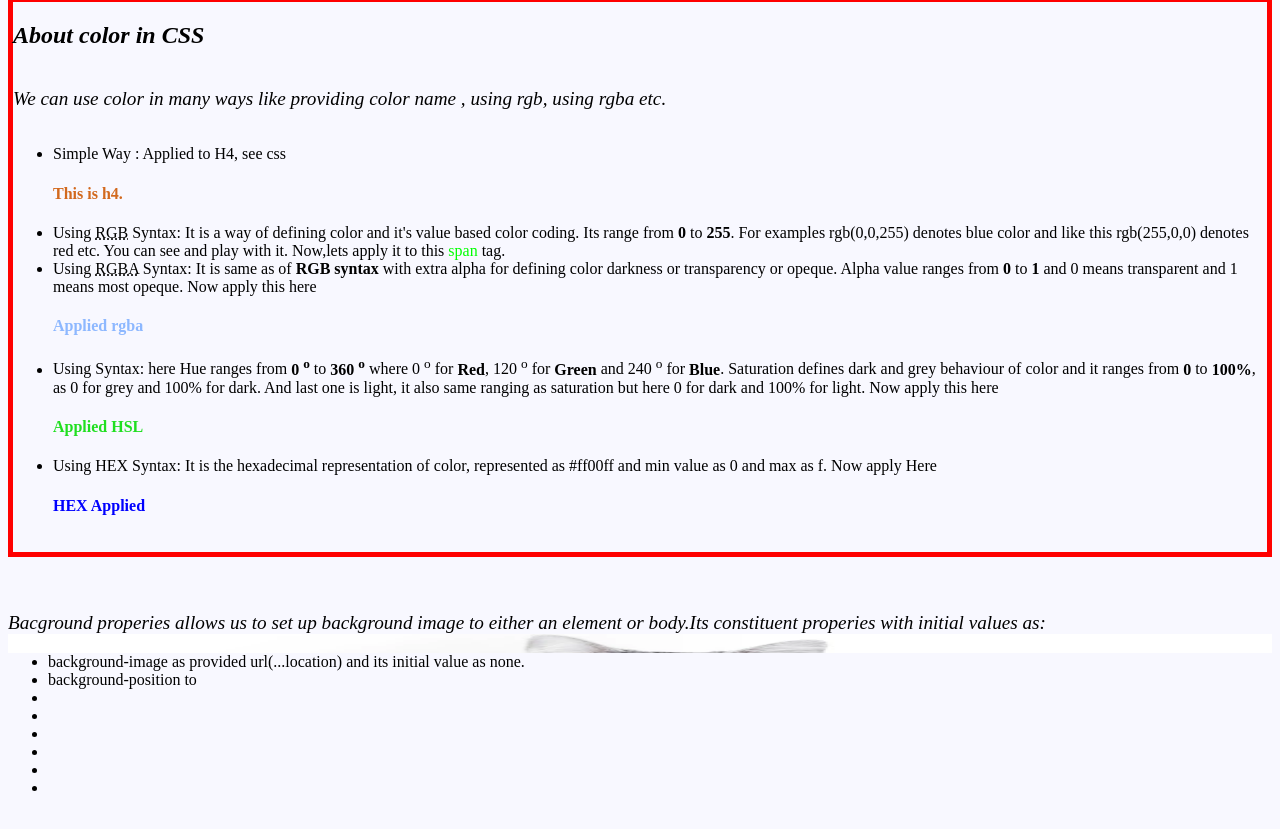
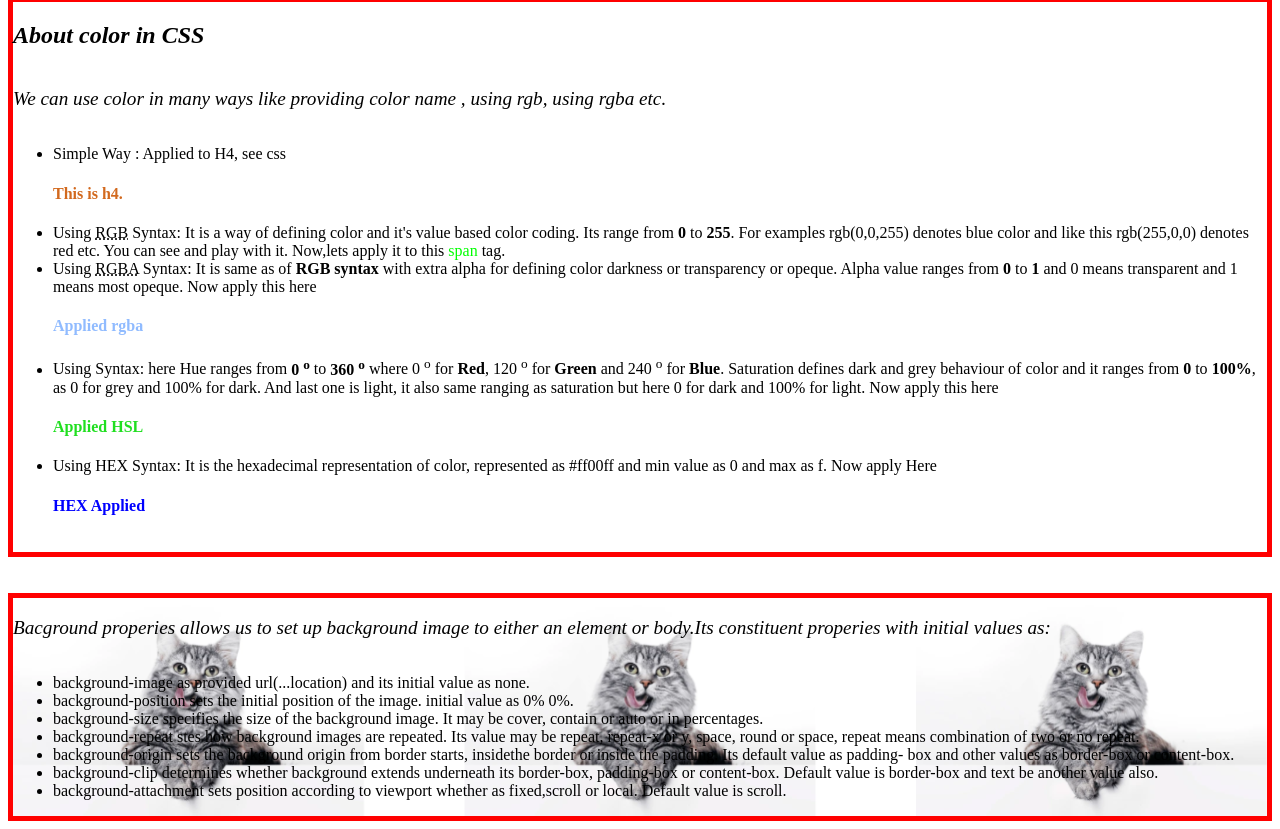
Before and after one commit to AbhiVikrant/-30daysMERN_CSS_SecondDay, a plain HTML site: page index.htm in a window 1280 px wide. Shown: the part 953-1782 px from the top of the page. Drawn offline with Linux system fonts and the light colour scheme.

Commit message:
Added more info about background

```diff
--- a/index.css
+++ b/index.css
@@ -1,6 +1,7 @@
 /* Universal Selectors */
 *{
-      background-color: ghostwhite;
+      font-family: 'Times New Roman', Times, serif;
+      font-style: normal;
 }
 /* Id Selectors */
 .css_types{
@@ -44,7 +45,13 @@
 .cat{
       /* background-color: wheat; */
       background-image: url(images/cat.png);
-      background-size:100% 100%;
-      background-repeat:repeat;
-      background-clip: padding-box;
+      /* background-size:100% 100%; */
+      background-repeat:space;
+      /* background-clip: padding-box; */
+      /* background-size: 30%; */
+      background-size: contain;
+      background-position: center;
+      background-origin:padding-box;
+      background-clip: content-box;
+      background-attachment: scroll;
 }
--- a/index.htm
+++ b/index.htm
@@ -119,7 +119,7 @@
     </section>
     <br />
     <br />
-    <section id="background" class="cat">
+    <section id="background" class="cat css_types">
       <p>
         Bacground properies allows us to set up background image to either an
         element or body.Its constituent properies with initial values as:
@@ -129,13 +129,33 @@
           background-image as provided url(...location) and its initial value as
           none.
         </li>
-        <li>background-position to</li>
-        <li></li>
-        <li></li>
-        <li></li>
-        <li></li>
-        <li></li>
-        <li></li>
+        <li>
+          background-position sets the initial position of the image. initial
+          value as 0% 0%.
+        </li>
+        <li>
+          background-size specifies the size of the background image. It may be
+          cover, contain or auto or in percentages.
+        </li>
+        <li>
+          background-repeat stes how background images are repeated. Its value
+          may be repeat, repeat-x or y, space, round or space, repeat means
+          combination of two or no repeat.
+        </li>
+        <li>
+          background-origin sets the background origin from border starts,
+          insidethe border or inside the padding. Its default value as padding-
+          box and other values as border-box or content-box.
+        </li>
+        <li>
+          background-clip determines whether background extends underneath its
+          border-box, padding-box or content-box. Default value is border-box
+          and text be another value also.
+        </li>
+        <li>
+          background-attachment sets position according to viewport whether as
+          fixed,scroll or local. Default value is scroll.
+        </li>
       </ul>
     </section>
   </body>
```
